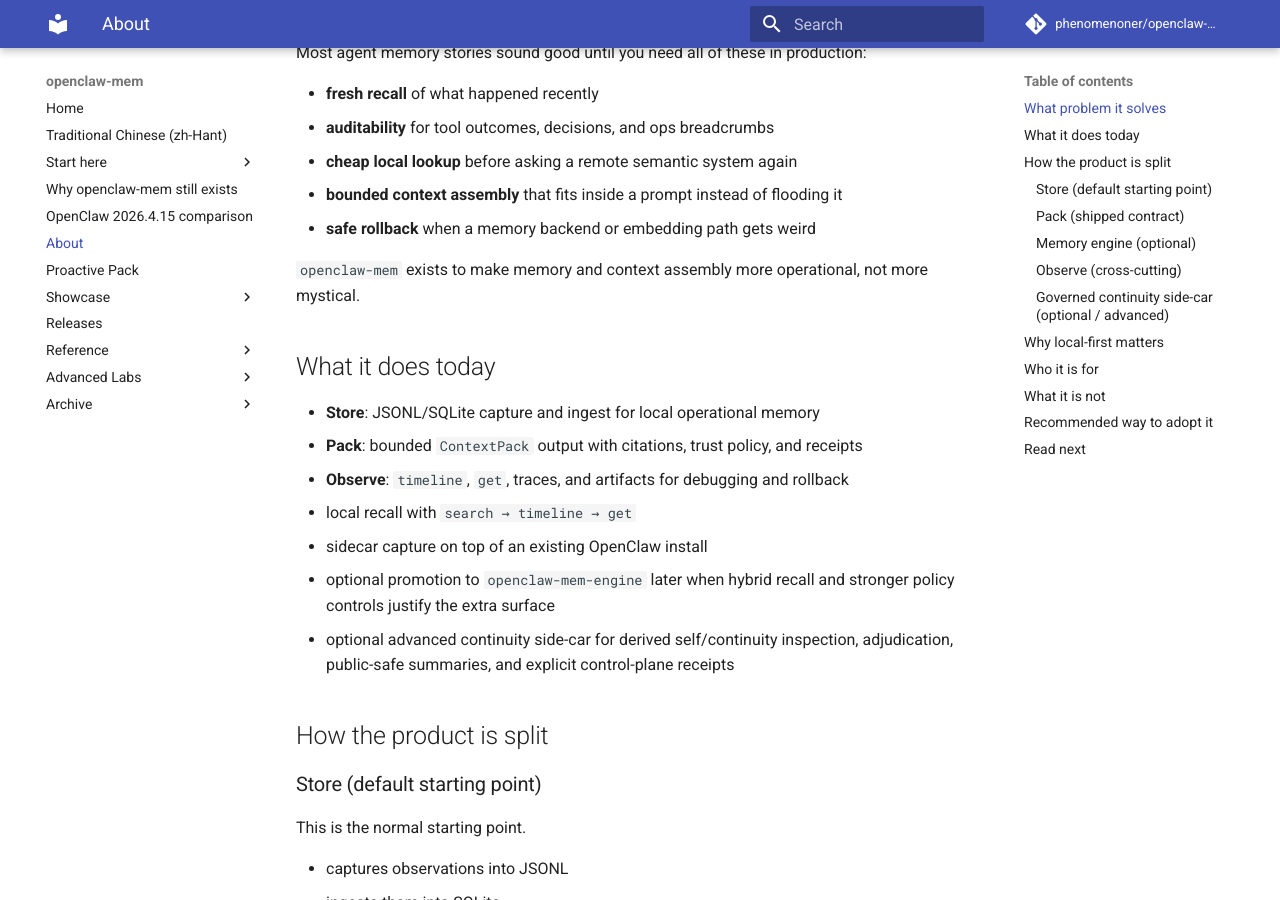
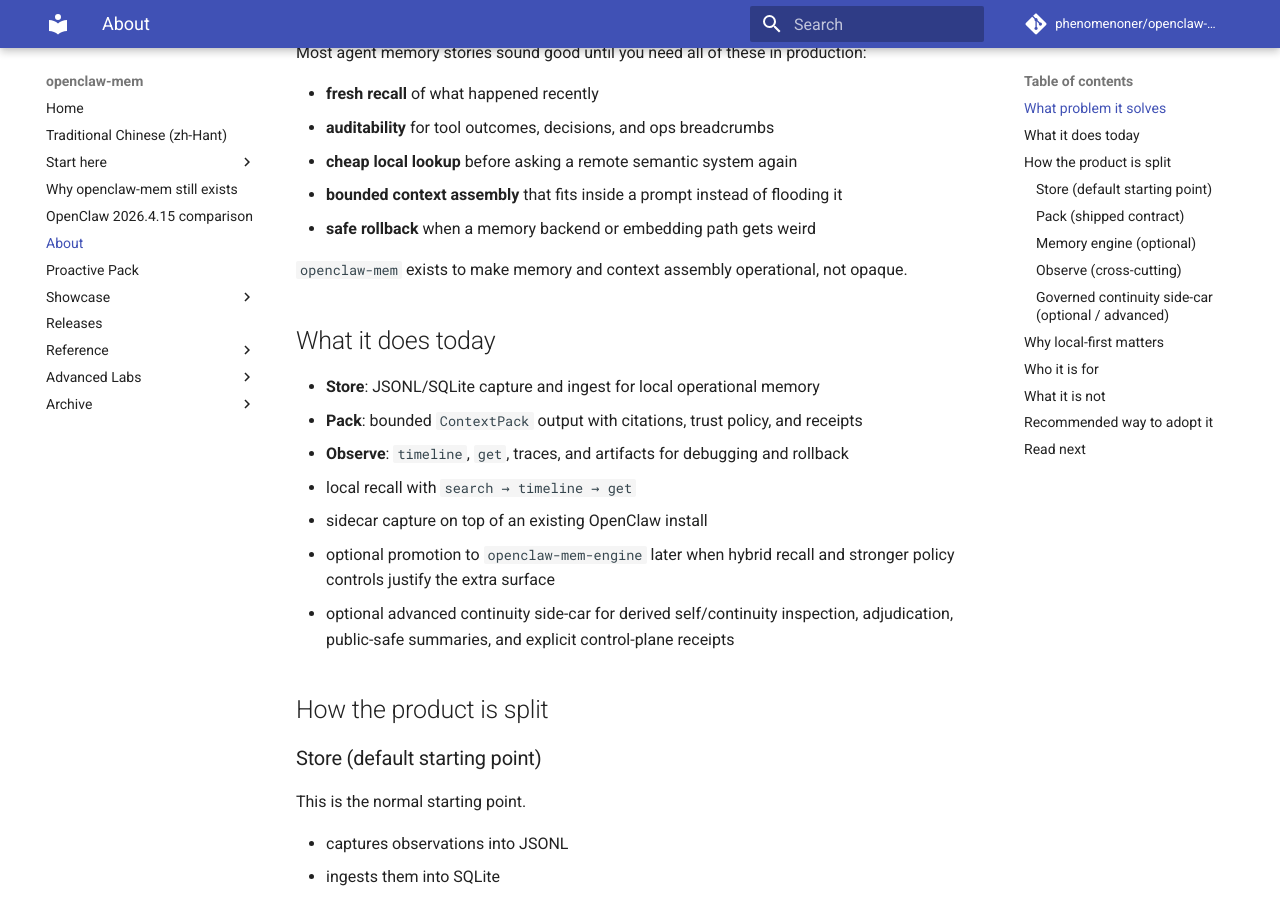
Before and after one commit to phenomenoner/openclaw-mem, an MkDocs documentation site: the page built from docs/about.md, in a window 1280 px wide and 900 px high, scrolled down 442 px. Built offline with MkDocs 1.6.1 and Material for MkDocs 9.7.7, drawn with Linux system fonts in a browser that asks for light colours; comment, search, counter and statistics services are not loaded.

Commit message:
Polish memory governance copy

```diff
--- a/docs/about.md
+++ b/docs/about.md
@@ -17,7 +17,7 @@
 - **bounded context assembly** that fits inside a prompt instead of flooding it
 - **safe rollback** when a memory backend or embedding path gets weird
 
-`openclaw-mem` exists to make memory and context assembly more operational, not more mystical.
+`openclaw-mem` exists to make memory and context assembly operational, not opaque.
 
 ## What it does today
 
```
Also changed, not shown: README.md (+2 -2 lines).
